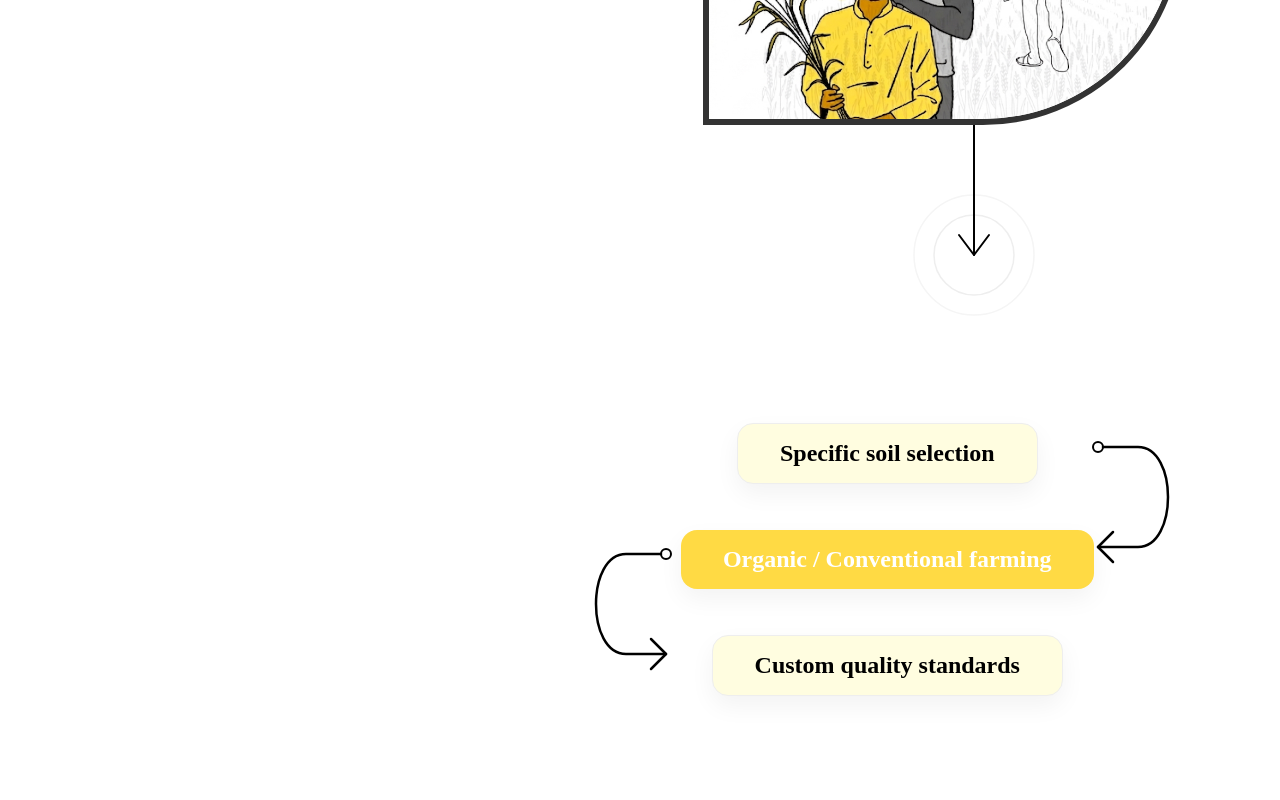
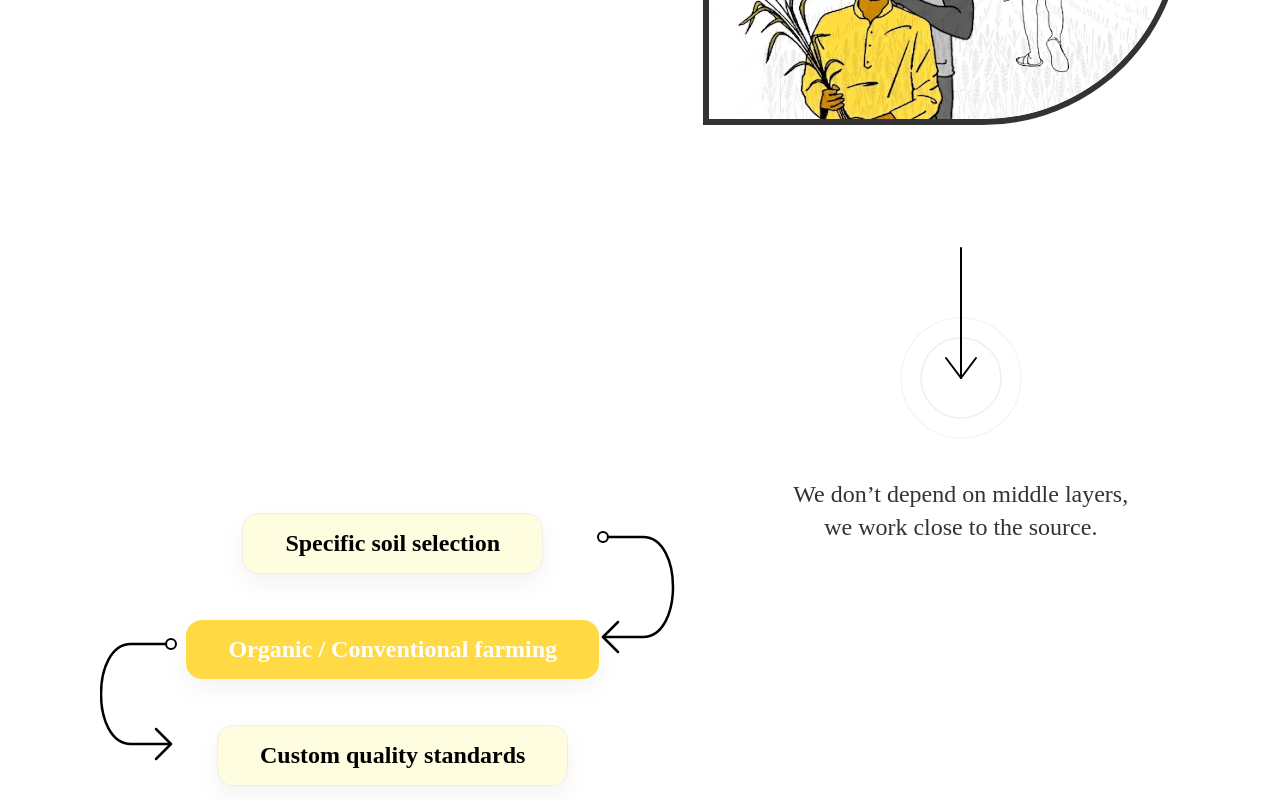
Before and after one commit to Rishidevlx/agri-about, a React (Vite) app: page / in a window 1280 px wide. Shown: the part 2200-3000 px from the top of the page. Built offline with nearby package versions, Linux system fonts and the light colour scheme; a web font is replaced by a local one.

Commit message:
layout changes and removed hover effects

```diff
--- a/src/components/HowWeWork.tsx
+++ b/src/components/HowWeWork.tsx
@@ -74,7 +74,7 @@ const HowWeWork: React.FC = () => {
               <motion.div
                 initial={{ opacity: 0, scale: 0.9 }}
                 whileInView={{ opacity: 1, scale: 1 }}
-                whileHover={{ scale: 1.05 }}
+
                 transition={{ duration: 0.6, ease: "easeOut" }}
                 viewport={{ once: true }}
                 style={{
@@ -216,7 +216,7 @@ const HowWeWork: React.FC = () => {
               <motion.div
                 initial={{ opacity: 0, scale: 0.9, rotate: -2 }}
                 whileInView={{ opacity: 1, scale: 1, rotate: 0 }}
-                whileHover={{ scale: 1.05 }}
+
                 viewport={{ once: true }}
                 transition={{ duration: 0.6, ease: "easeOut" }}
                 style={{
@@ -269,8 +269,18 @@ const HowWeWork: React.FC = () => {
                 }} />
               </div>
 
-              {/* Desktop Vertical Arrow (Longer) */}
-              <svg width="100" height="200" style={{ position: 'absolute', bottom: '-200px', left: '46%', zIndex: 1, overflow: 'visible' }}>
+              {/* Desktop Vertical Arrow (Longer) with Text */}
+              <div style={{
+                position: 'absolute',
+                bottom: '-420px',
+                left: '12%',
+                width: '400px',
+                display: 'flex',
+                flexDirection: 'column',
+                alignItems: 'center',
+                zIndex: 10
+              }}>
+                <svg width="100" height="200" style={{ overflow: 'visible' }}>
                   {/* Decorative Circles */}
                   <circle cx="50" cy="130" r="40" stroke="#eee" strokeWidth="1.5" fill="none" />
                   <circle cx="50" cy="130" r="60" stroke="#f5f5f5" strokeWidth="1.5" fill="none" />
@@ -278,6 +288,26 @@ const HowWeWork: React.FC = () => {
                   <line x1="50" y1="0" x2="50" y2="130" stroke="#000" strokeWidth="2" strokeLinecap="round" />
                   <path d="M 35 110 L 50 130 L 65 110" stroke="#000" strokeWidth="2" strokeLinecap="round" strokeLinejoin="round" fill="none" />
                 </svg>
+                <motion.p
+                  initial={{ opacity: 0, y: 20 }}
+                  whileInView={{ opacity: 1, y: 0 }}
+                  viewport={{ once: true }}
+                  transition={{ duration: 0.8, delay: 0.5 }}
+                  style={{
+                    fontFamily: FONT_CONTENT,
+                    fontSize: '24px',
+                    fontWeight: 500,
+                    color: '#333',
+                    textAlign: 'center',
+                    marginTop: '30px',
+                    lineHeight: '1.4',
+                    maxWidth: '400px'
+                  }}
+                >
+                  We don’t depend on middle layers, <br />
+                  we work close to the source.
+                </motion.p>
+              </div>
             </div>
           </div>
 
@@ -290,11 +320,8 @@ const HowWeWork: React.FC = () => {
             gap: '10%',
             alignItems: 'center'
           }}>
-            {/* Left: Empty (Maintains original position) */}
-            <div style={{ flex: '1' }} />
-
-            {/* Right: Process Pills */}
-            <div style={{ flex: '1', display: 'flex', flexDirection: 'column', gap: '46px', alignItems: 'center', zIndex: 10 }}>
+            {/* Left: Process Pills */}
+            <div style={{ flex: '1', display: 'flex', flexDirection: 'column', gap: '46px', alignItems: 'center', zIndex: 10, paddingTop: '180px' }}>
               {/* Pill 1 */}
               <div style={{ position: 'relative' }}>
                 <motion.div initial={{ opacity: 0, x: 30 }} whileInView={{ opacity: 1, x: 0 }} viewport={{ once: true }}>
@@ -326,6 +353,9 @@ const HowWeWork: React.FC = () => {
                 </motion.div>
               </div>
             </div>
+
+            {/* Right: Empty */}
+            <div style={{ flex: '1' }} />
           </div>
         </div>
       )}
@@ -335,7 +365,6 @@ const HowWeWork: React.FC = () => {
 
 const Pill: React.FC<{ bg: string; color: string; children: React.ReactNode }> = ({ bg, color, children }) => (
   <motion.div
-    whileHover={{ scale: 1.05, boxShadow: '0 15px 35px rgba(0,0,0,0.1)' }}
     transition={{ duration: 0.4, ease: "easeOut" }}
     style={{
       backgroundColor: bg,
@@ -357,7 +386,6 @@ const Pill: React.FC<{ bg: string; color: string; children: React.ReactNode }> =
 
 const MobilePill: React.FC<{ bg: string; color: string; children: React.ReactNode }> = ({ bg, color, children }) => (
   <motion.div
-    whileHover={{ scale: 1.05 }}
     transition={{ duration: 0.4, ease: "easeOut" }}
     style={{
       position: 'relative',
--- a/src/components/OurStrength.tsx
+++ b/src/components/OurStrength.tsx
@@ -64,7 +64,7 @@ const OurStrength: React.FC = () => {
                     whileInView={{ opacity: 1, x: 0 }}
                     viewport={{ once: true }}
                     transition={{ delay: 0.1 * i }}
-                    whileHover={{ scale: 1.05 }}
+
                     style={{
                       backgroundColor: p.bg,
                       borderRadius: '50px',
@@ -103,7 +103,7 @@ const OurStrength: React.FC = () => {
             <motion.img
               src={hww3}
               alt="Farmers and team"
-              whileHover={{ scale: 1.03 }}
+
               transition={{ type: 'spring', stiffness: 300, damping: 20 }}
               style={{ width: '100%', height: '560px', objectFit: 'cover', objectPosition: 'top center', borderRadius: '12px', cursor: 'pointer' }}
             />
@@ -123,7 +123,7 @@ const OurStrength: React.FC = () => {
                 whileInView={{ opacity: 1, x: 0 }}
                 viewport={{ once: true }}
                 transition={{ delay: 0.1 * i }}
-                whileHover={{ scale: 1.05, x: 10 }}
+
                 style={{ backgroundColor: p.bg, borderRadius: '50px', padding: '16px 48px', marginBottom: '20px', fontFamily: HAND, fontSize: '28px', fontWeight: 400, color: p.color, width: 'fit-content', cursor: 'pointer', boxShadow: '0 10px 20px rgba(0,0,0,0.05)' }}
               >
                 {p.label}
--- a/src/components/SupplyDriven.tsx
+++ b/src/components/SupplyDriven.tsx
@@ -55,8 +55,7 @@ const SupplyDriven: React.FC = () => {
               <motion.div
                 initial={{ opacity: 0, scale: 0.9 }}
                 whileInView={{ opacity: 1, scale: 1 }}
-                whileHover={{ scale: 1.05 }}
-                transition={{ duration: 0.6, ease: "easeOut" }}
+                transition={{ duration: 0.4, ease: "easeOut" }}
                 viewport={{ once: true }}
                 style={{
                   position: 'relative',
@@ -146,7 +145,7 @@ const SupplyDriven: React.FC = () => {
             <motion.div
               initial={{ opacity: 0, scale: 0.9, rotate: 2 }}
               whileInView={{ opacity: 1, scale: 1, rotate: 0 }}
-              whileHover={{ scale: 1.05 }}
+
               viewport={{ once: true }}
               transition={{ type: 'spring', stiffness: 300, damping: 20 }}
               style={{
@@ -297,7 +296,6 @@ const SupplyDriven: React.FC = () => {
 // ══ STYLED COMPONENTS ══
 const Pill: React.FC<{ bg: string; color: string; children: React.ReactNode }> = ({ bg, color, children }) => (
   <motion.div
-    whileHover={{ scale: 1.05, boxShadow: '0 15px 35px rgba(0,0,0,0.1)' }}
     transition={{ duration: 0.4, ease: "easeOut" }}
     style={{
       backgroundColor: bg,
@@ -319,7 +317,7 @@ const Pill: React.FC<{ bg: string; color: string; children: React.ReactNode }> =
 
 const MobilePill: React.FC<{ bg: string; color: string; children: React.ReactNode }> = ({ bg, color, children }) => (
   <motion.div
-    whileHover={{ scale: 1.05 }}
+
     style={{
       position: 'relative',
       zIndex: 2,
```
Also changed, not shown: src/App.css (+2 -6 lines). Lines whose indentation alone changed are shown as unchanged.
